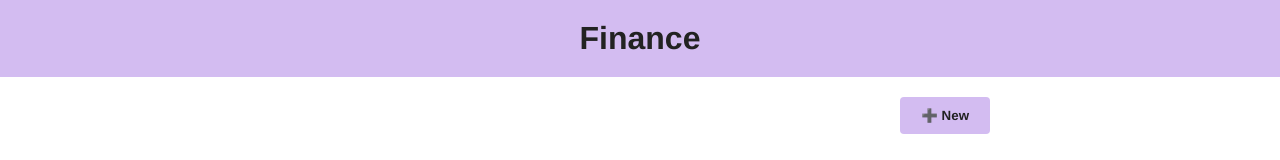
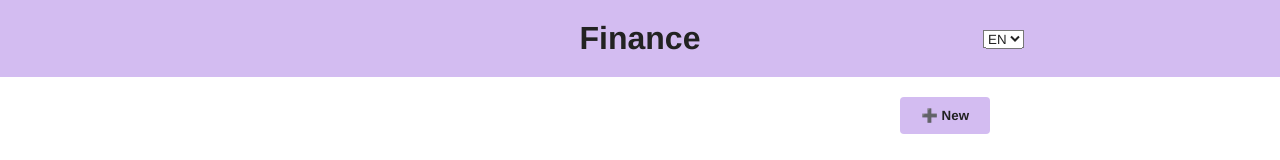
Before and after one commit to julialbq/context-and-custom-hooks, a React app: page / in a window 1280 px wide. Shown: the top 160 px of the page. Built offline with nearby package versions, Linux system fonts and the light colour scheme; the HTML template or start-up script is replaced by a standard one.

Commit message:
Setup translations

```diff
--- a/src/App.jsx
+++ b/src/App.jsx
@@ -3,10 +3,13 @@ import { Dashboard } from "./components/Dashboard";
 import { Header } from "./components/Header";
 import "./styles/global.scss";
 import cx from "./App.module.scss";
-import { EntryForm } from "./components/EntryForm";
+import { NewEntryForm } from "./components/NewEntryForm";
+import { EditEntryForm } from "./components/EditEntryForm";
 import { entriesStorage } from "./infrastructure/entriesStorage";
 
 function App() {
+  const [language, setLanguage] = useState("en");
+
   const [viewState, setViewState] = useState({
     name: "Dashboard",
   });
@@ -80,7 +83,10 @@ function App() {
 
   return (
     <>
-      <Header />
+      <Header
+        language={language}
+        onLanguageChanged={(language) => setLanguage(language)}
+      />
 
       <main className={cx.main}>
         {viewState.name === "Dashboard" && (
@@ -93,16 +99,14 @@ function App() {
         )}
 
         {viewState.name === "New Entry" && (
-          <EntryForm
-            title="New Entry"
+          <NewEntryForm
             onSubmit={handleNewEntrySubmitted}
             goToDashboard={goToDashboard}
           />
         )}
 
         {viewState.name === "Edit Entry" && (
-          <EntryForm
-            title="Edit Entry"
+          <EditEntryForm
             entry={entries.find((entry) => entry.id === viewState.id)}
             goToDashboard={goToDashboard}
             onSubmit={(entryIntent) =>
--- /dev/null
+++ b/src/components/EditEntryForm.jsx
@@ -0,0 +1,12 @@
+import { EntryForm } from "./EntryForm";
+
+export const EditEntryForm = ({ onSubmit, entry, goToDashboard }) => {
+  return (
+    <EntryForm
+      title="Edit Entry"
+      entry={entry}
+      goToDashboard={goToDashboard}
+      onSubmit={onSubmit}
+    />
+  );
+};
--- a/src/components/Header.jsx
+++ b/src/components/Header.jsx
@@ -1,9 +1,18 @@
 import cx from "./Header.module.scss";
 
-export const Header = () => {
+export const Header = ({ language, onLanguageChanged }) => {
   return (
     <header className={cx.container}>
       <h1 className={cx.title}>Finance</h1>
+
+      <select
+        value={language}
+        onChange={(event) => onLanguageChanged(event.target.value)}
+        className={cx.languageSelector}
+      >
+        <option value="en">EN</option>
+        <option value="pt">PT</option>
+      </select>
     </header>
   );
 };
--- a/src/components/Header.module.scss
+++ b/src/components/Header.module.scss
@@ -6,3 +6,10 @@
 .title {
   text-align: center;
 }
+
+.languageSelector {
+  position: absolute;
+  top: 50%;
+  right: 20%;
+  transform: translateY(-50%);
+}
--- /dev/null
+++ b/src/components/NewEntryForm.jsx
@@ -0,0 +1,11 @@
+import { EntryForm } from "./EntryForm";
+
+export const NewEntryForm = ({ onSubmit, goToDashboard }) => {
+  return (
+    <EntryForm
+      title="New Entry"
+      goToDashboard={goToDashboard}
+      onSubmit={onSubmit}
+    />
+  );
+};
--- a/src/styles/global.scss
+++ b/src/styles/global.scss
@@ -4,6 +4,7 @@
   padding: 0;
   font-family: Helvetica, sans-serif;
   color: var(--text-primary-color);
+  position: relative;
 }
 
 html {
```
Also changed, not shown: src/translations/en.js (added, +10 -0 lines), src/translations/pt.js (added, +10 -0 lines), src/translations/translate.js (added, +11 -0 lines).
